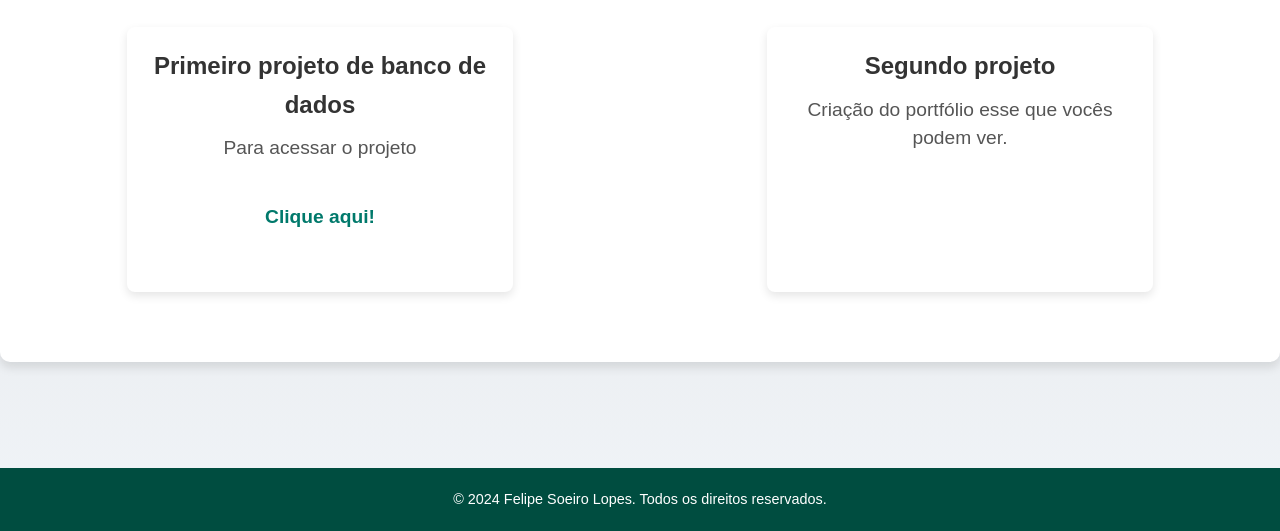
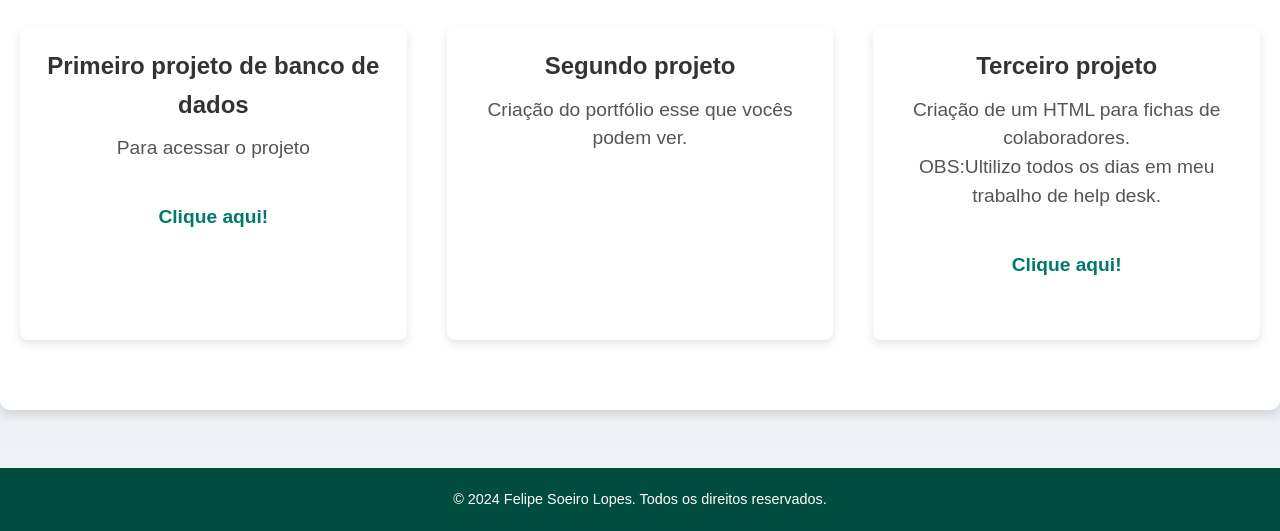
Before and after one commit to FelipeSoeiroLopes/FelipeSoeiroLopes.github.io, a plain HTML site: page projetos.html in a window 1280 px wide. Shown: the part 269-800 px from the top of the page. Drawn offline with Linux system fonts and the light colour scheme.

Commit message:
projetos.html

```diff
--- a/projetos.html
+++ b/projetos.html
@@ -32,6 +32,10 @@
                     <h3>Segundo projeto</h3>
                     <p>Criação do portfólio esse que vocês podem ver.</p>
                 </div>
+                <div class="projeto">
+                    <h3>Terceiro projeto</h3>
+                    <p>Criação de um HTML para fichas de colaboradores. <br> OBS:Ultilizo todos os dias em meu trabalho de help desk. <a href="https://github.com/OFelpsss/Projeto-Ficha-de-colaboradores" target="_blank"> <p>Clique aqui!</p></a></p>
+                </div>
                 <!-- Adicione mais projetos conforme necessário -->
             </div>
         </div>
```
